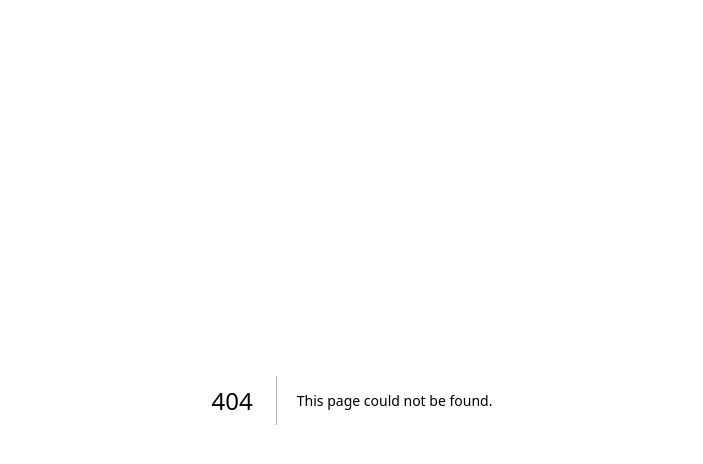
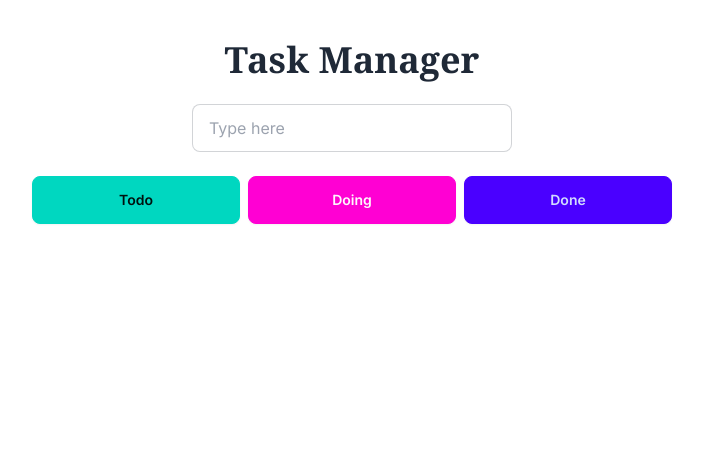
Before and after one commit to Jaga3249/practice_project, a Next.js app: page /dragdrop in a window 1280 px wide. Before the commit this address had no page. Shown: the top 464 px of the page, without its empty margins (288-991 px from the left). Built offline with nearby package versions, Linux system fonts and the light colour scheme.

Commit message:
drag and drop task completed

```diff
--- a/app/barchart/page.tsx
+++ b/app/barchart/page.tsx
@@ -28,7 +28,6 @@ const Page = () => {
   useEffect(() => {
     fetchData();
   }, []);
-
   useEffect(() => {
     if (freq.size > 0) {
       const Yarr = Array.from(freq.values());
--- /dev/null
+++ b/app/dragdrop/page.tsx
@@ -0,0 +1,207 @@
+"use client";
+import { RiEdit2Fill } from "@remixicon/react";
+import { RiDeleteBin2Line } from "@remixicon/react";
+import { ChangeEvent, useState } from "react";
+// interface
+interface TaskType {
+  title: string;
+  status: "Todo" | "Doing" | "Done";
+  id: number;
+}
+const Page = () => {
+  const [val, setValue] = useState<string>("");
+  const [taskList, setTaskList] = useState<TaskType[]>([]);
+  const [dragTask, setDragTask] = useState<TaskType | null>(null);
+  const [updatedTask, setUpdatedTask] = useState<TaskType | null>(null);
+  //crud function
+  const handleChange = (e: ChangeEvent<HTMLInputElement>) => {
+    let val = e.target.value;
+    if (val.length > 0) {
+      let final_val = val[0].toUpperCase() + val.slice(1).toLowerCase();
+      setValue(final_val);
+    } else {
+      setValue(val);
+    }
+  };
+  const handleKeyDown = (e: React.KeyboardEvent<HTMLInputElement>) => {
+    if (e.key === "Enter") {
+      //if user is comming update
+      if (updatedTask) {
+        const obj = {
+          id: updatedTask.id,
+          title: val,
+          status: updatedTask.status,
+        };
+        let copyList = [...taskList];
+        copyList = copyList.filter((item) => item.id != updatedTask.id);
+        setTaskList([...copyList, obj]);
+        setValue("");
+        setUpdatedTask(null);
+      }
+      //if user is comming first time
+      else {
+        const obj: TaskType = {
+          title: val,
+          status: "Todo",
+          id: Date.now(),
+        };
+        let copyList = [...taskList];
+        const isExist = copyList.some((item) => item.title === obj.title);
+        if (isExist) {
+          setValue("");
+          return;
+        } else {
+          setTaskList([...copyList, obj]);
+          setValue("");
+        }
+      }
+    }
+  };
+  const handleDelete = (id: number) => {
+    // console.log(typeof id);
+    let copyListTask = [...taskList];
+    copyListTask = copyListTask.filter((item) => item.id != id);
+    setTaskList(copyListTask);
+  };
+  const handleEdit = (item: TaskType) => {
+    setUpdatedTask(item);
+    setValue(item.title);
+  };
+
+  //dragdrop function
+  const handleDrag = (e: React.DragEvent<HTMLDivElement>, task: TaskType) => {
+    setDragTask(task);
+  };
+  const handleDrop = (e: React.DragEvent<HTMLDivElement>) => {
+    // console.log(e);
+    const status = e.currentTarget.getAttribute("data-status");
+    if (status === "Todo") {
+      handleDragDrop(status);
+    } else if (status === "Doing") {
+      handleDragDrop(status);
+    } else if (status === "Done") {
+      handleDragDrop(status);
+    }
+  };
+  const handleDragOver = (e: React.DragEvent<HTMLDivElement>) => {
+    e.preventDefault();
+  };
+  const handleDragDrop = (status: any) => {
+    const copyTaskList = [...taskList];
+    copyTaskList.map((item) => {
+      if (item.id === dragTask?.id) {
+        item.status = status;
+      }
+      return item;
+    });
+    setTaskList(copyTaskList);
+    setDragTask(null);
+  };
+
+  return (
+    <div className="w-screen h-screen flex  flex-col  items-center gap-6 py-10">
+      <h1 className="text-4xl font-semibold font-serif">Task Manager</h1>
+      <input
+        type="text"
+        placeholder="Type here"
+        className="input input-bordered w-full max-w-xs"
+        value={val}
+        onChange={handleChange}
+        onKeyDown={handleKeyDown}
+      />
+      <div className="flex  w-1/2 gap-2 cursor-pointer">
+        <div
+          className="flex-1 flex flex-col  "
+          data-status={"Todo"}
+          onDrop={handleDrop}
+          onDragOver={handleDragOver}
+        >
+          <button className="btn btn-accent w-full">Todo</button>
+          {taskList.length > 0 &&
+            taskList.map(
+              (item, i) =>
+                item.status === "Todo" && (
+                  <div
+                    className="flex justify-between items-center my-2 bg-gray-700 p-2 rounded-md  "
+                    draggable
+                    key={i}
+                    onDrag={(e) => handleDrag(e, item)}
+                  >
+                    <span>{item.title}</span>
+                    <div className="flex gap-4">
+                      <RiEdit2Fill size={25} onClick={() => handleEdit(item)} />
+                      <RiDeleteBin2Line
+                        className="hover:text-red-500"
+                        size={25}
+                        onClick={() => handleDelete(item.id)}
+                      />
+                    </div>
+                  </div>
+                )
+            )}
+        </div>
+        <div
+          className="flex-1"
+          onDrop={handleDrop}
+          onDragOver={handleDragOver}
+          data-status={"Doing"}
+        >
+          <button className="btn btn-secondary w-full">Doing</button>
+          {taskList.length > 0 &&
+            taskList.map(
+              (item, i) =>
+                item.status === "Doing" && (
+                  <div
+                    className="flex justify-between items-center my-2  bg-gray-700 p-2 rounded-md"
+                    key={i}
+                    draggable
+                    onDrag={(e) => handleDrag(e, item)}
+                  >
+                    <span>{item.title}</span>
+                    <div className="flex gap-4">
+                      <RiEdit2Fill size={25} />
+                      <RiDeleteBin2Line
+                        className="hover:text-red-500"
+                        size={25}
+                        onClick={() => handleDelete(item.id)}
+                      />
+                    </div>
+                  </div>
+                )
+            )}
+        </div>
+        <div
+          className="flex-1"
+          onDrop={handleDrop}
+          onDragOver={handleDragOver}
+          data-status={"Done"}
+        >
+          <button className="btn btn-primary w-full">Done</button>
+          {taskList.length > 0 &&
+            taskList.map(
+              (item, i) =>
+                item.status === "Done" && (
+                  <div
+                    className="flex justify-between items-center my-2 bg-gray-700 p-2 rounded-md "
+                    key={i}
+                    draggable
+                    onDrag={(e) => handleDrag(e, item)}
+                  >
+                    <span>{item.title}</span>
+                    <div className="flex gap-4">
+                      <RiEdit2Fill size={25} />
+                      <RiDeleteBin2Line
+                        className="hover:text-red-500"
+                        size={25}
+                        onClick={() => handleDelete(item.id)}
+                      />
+                    </div>
+                  </div>
+                )
+            )}
+        </div>
+      </div>
+    </div>
+  );
+};
+export default Page;
--- a/app/page.tsx
+++ b/app/page.tsx
@@ -19,16 +19,34 @@ export default function Home() {
       buttonLabel: "Visit",
       redirectUrl: "/memorygame",
     },
+    {
+      title: "Drag Drop",
+      buttonLabel: "Visit",
+      redirectUrl: "/dragdrop",
+    },
+    {
+      title: "Bar Chart",
+      buttonLabel: "Visit",
+      redirectUrl: "/barchart",
+    },
+    {
+      title: "Star Rating",
+      buttonLabel: "Visit",
+      redirectUrl: "/rating",
+    },
+    {
+      title: "Star Rating",
+      buttonLabel: "Visit",
+      redirectUrl: "/rating",
+    },
   ];
   const handleNavigate = (url: string) => {
     router.push(url);
   };
   return (
-    <div className="flex  flex-col items-center justify-center gap-4 pt-6">
-      <h1 className="font-bold text-2xl from-accent-content">
-        Practice Project
-      </h1>
-      <div className="flex gap-4">
+    <div className=" h-auto sm:w-[100vw]  flex    flex-col items-center  gap-10 pt-6  px-10 ">
+      <h1 className="font-bold text-4xl font-serif">Practice Project</h1>
+      <div className="flex flex-col justify-center flex-wrap sm:flex-row gap-6  sm:w-[80%] ">
         {projectList.map((item, i) => (
           <div className="card   bg-neutral  w-64 shadow-xl" key={i}>
             <div className="card-body gap-4 items-center text-center">
```
